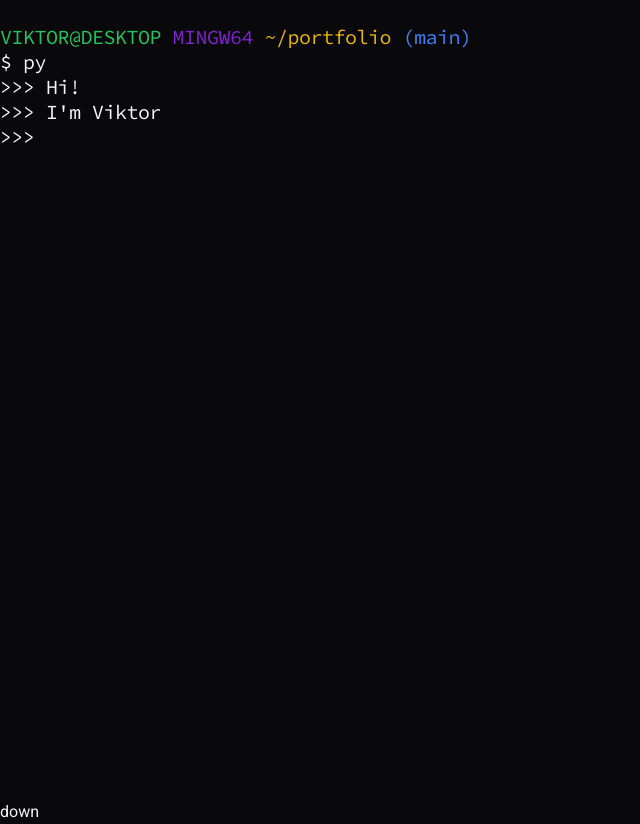
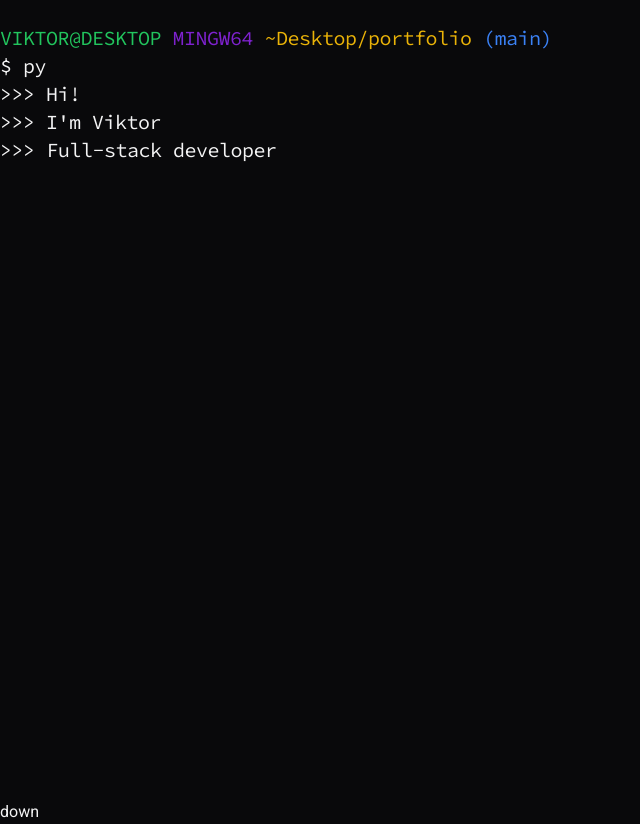
Before and after one commit to 99vik/portfolio, a Next.js app: page / in a window 1280 px wide. Shown: the whole page, without its empty margins (0-640 px from the left). Built offline with nearby package versions, Linux system fonts and the light colour scheme.

Commit message:
typewriting effect

```diff
--- a/src/app/layout.tsx
+++ b/src/app/layout.tsx
@@ -2,7 +2,6 @@ import type { Metadata } from 'next';
 import { Inter, Roboto } from 'next/font/google';
 import './globals.css';
 
-const inter = Inter({ subsets: ['latin'] });
 const roboto = Roboto({ subsets: ['latin'], weight: '400' });
 
 export const metadata: Metadata = {
--- a/src/components/Hero.tsx
+++ b/src/components/Hero.tsx
@@ -1,22 +1,26 @@
 import { Source_Code_Pro } from 'next/font/google';
+import TypewritingEffect from './TypewritingEffect';
 
 const sourceCodePro = Source_Code_Pro({ subsets: ['latin'], weight: '400' });
 
 export default function Hero() {
   return (
     <section
-      className={`${sourceCodePro.className} h-screen tracking-tight leading-tight py-6 text-xl`}
+      className={`${sourceCodePro.className} h-screen tracking-tight leading-tight py-6 md:text-xl`}
     >
       <p>
         <span className="text-green-500">VIKTOR@DESKTOP </span>
         <span className="text-purple-700">MINGW64 </span>
-        <span className="text-yellow-500">~/portfolio </span>
+        <span className="text-yellow-500">~Desktop/portfolio </span>
         <span className="text-blue-500">(main)</span>
       </p>
       <p>$ py</p>
       <p>&gt;&gt;&gt; Hi!</p>
       <p>&gt;&gt;&gt; I&apos;m Viktor</p>
-      <p>&gt;&gt;&gt; </p>
+      <div className="flex gap-3">
+        <p>&gt;&gt;&gt;</p>
+        <TypewritingEffect />
+      </div>
     </section>
   );
 }
--- /dev/null
+++ b/src/components/TypewritingEffect.tsx
@@ -0,0 +1,23 @@
+'use client';
+
+import Typewriter from 'typewriter-effect';
+
+export default function TypewritingEffect() {
+  return (
+    <>
+      <Typewriter
+        options={{
+          strings: ['Full-stack developer', 'Mechanical engineer'],
+          // @ts-ignore
+          pauseFor: 2000,
+          autoStart: true,
+          loop: true,
+          delay: 'natural',
+          deleteSpeed: 50,
+          cursor: '',
+        }}
+      />
+      <div className="h-[7px] w-[12px] -translate-y-[1px] animate-blink -ml-[10px] bg-zinc-100 self-end" />
+    </>
+  );
+}
--- a/tailwind.config.ts
+++ b/tailwind.config.ts
@@ -1,17 +1,26 @@
-import type { Config } from "tailwindcss";
+import type { Config } from 'tailwindcss';
 
 const config: Config = {
   content: [
-    "./src/pages/**/*.{js,ts,jsx,tsx,mdx}",
-    "./src/components/**/*.{js,ts,jsx,tsx,mdx}",
-    "./src/app/**/*.{js,ts,jsx,tsx,mdx}",
+    './src/pages/**/*.{js,ts,jsx,tsx,mdx}',
+    './src/components/**/*.{js,ts,jsx,tsx,mdx}',
+    './src/app/**/*.{js,ts,jsx,tsx,mdx}',
   ],
   theme: {
     extend: {
+      keyframes: {
+        blink: {
+          '0%, 49%': { opacity: '1' },
+          '50%, 100%': { opacity: '0' },
+        },
+      },
+      animation: {
+        blink: 'blink 1.4s  infinite',
+      },
       backgroundImage: {
-        "gradient-radial": "radial-gradient(var(--tw-gradient-stops))",
-        "gradient-conic":
-          "conic-gradient(from 180deg at 50% 50%, var(--tw-gradient-stops))",
+        'gradient-radial': 'radial-gradient(var(--tw-gradient-stops))',
+        'gradient-conic':
+          'conic-gradient(from 180deg at 50% 50%, var(--tw-gradient-stops))',
       },
     },
   },
```
Also changed, not shown: package.json (+5 -4 lines), 1 other file (tests, documents, lock files or other folders).
